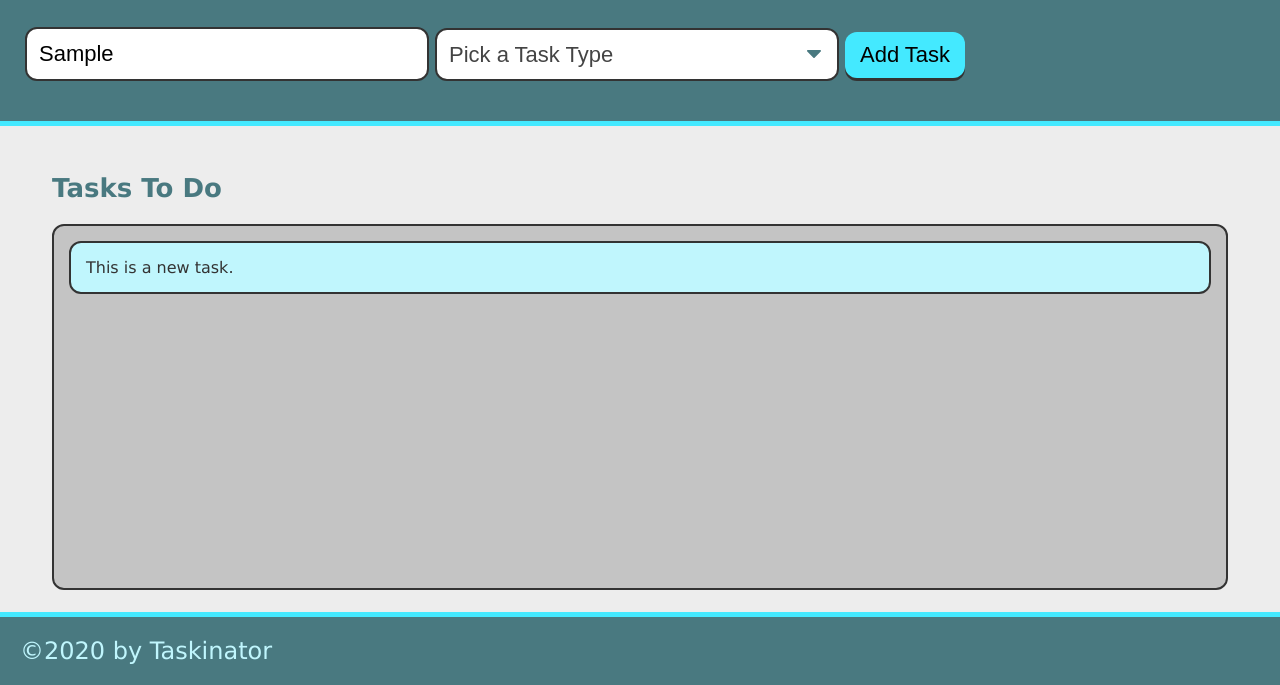
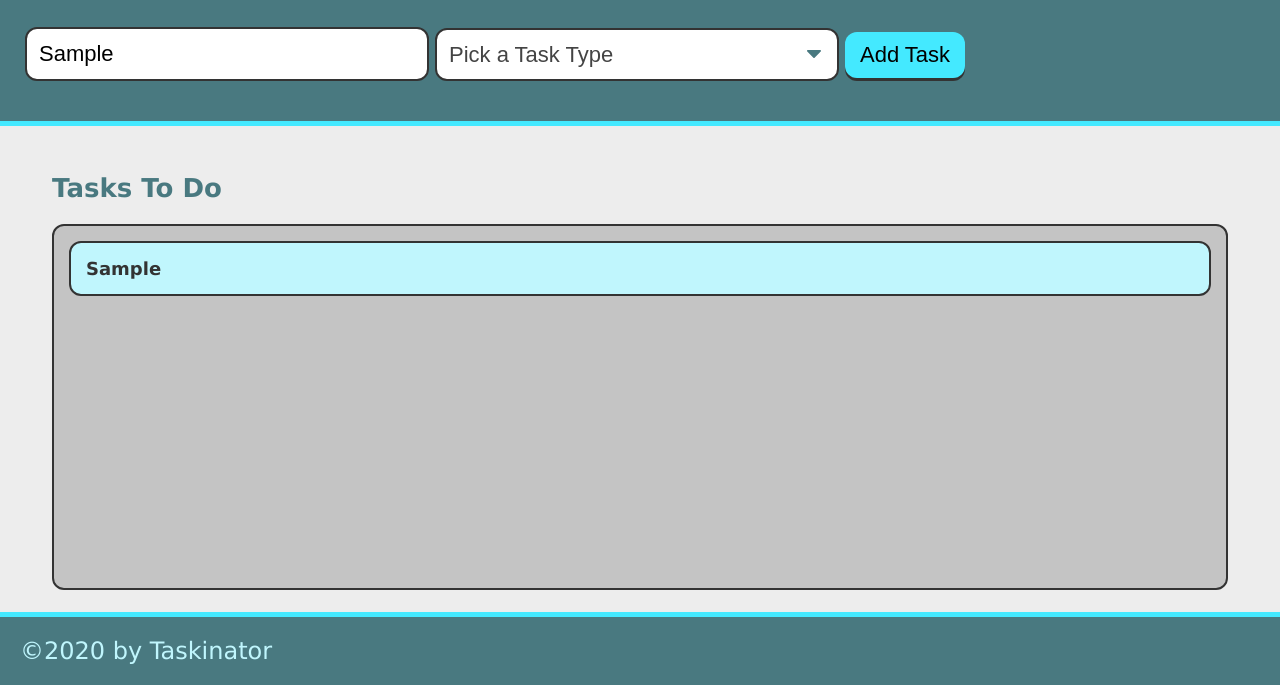
Before and after one commit to CarlJMcGee/taskinator, a plain HTML site: page index.html in a window 1280 px wide. Both pictures are taken after typing "Sample" into the empty fields and a click on the button "Add Task". Shown: the part 115-800 px from the top of the page. Drawn offline with Linux system fonts and the light colour scheme.

Commit message:
created obj for task info

```diff
--- a/assets/js/script.js
+++ b/assets/js/script.js
@@ -1,14 +1,43 @@
-var buttonEl = document.querySelector("#save-task");
 var tasksToDoEl = document.querySelector("#tasks-to-do");
 var formEl = document.querySelector("#task-form");
 
-var createTaskHandler = function () {
+var taskFormHandler = function (event) {
   event.preventDefault();
 
+  //pull form values
+  var taskNameInput = document.querySelector("input[name='name']").value;
+  var taskTypeInput = document.querySelector("select[name='task-type']").value;
+
+  var taskDataObj = {
+    name: taskNameInput,
+    type: taskTypeInput,
+  };
+
+  createTaskEl(taskDataObj);
+};
+
+var createTaskEl = function (taskDataObj) {
+  // create list El
   var listItemEl = document.createElement("li");
   listItemEl.className = "task-item";
-  listItemEl.textContent = "This is a new task.";
+
+  //create div to hold info
+  var taskInfoEl = document.createElement("div");
+  taskInfoEl.className = "task-info";
+
+  // add html content to div
+  taskInfoEl.innerHTML =
+    "<h3 class='task-name'>" +
+    taskDataObj.name +
+    "</h3><span class='task-type'>" +
+    taskDataObj.type +
+    "</span>";
+
+  // append info to list
+  listItemEl.appendChild(taskInfoEl);
+
+  //append list to body
   tasksToDoEl.appendChild(listItemEl);
 };
 
-formEl.addEventListener("submit", createTaskHandler);
+formEl.addEventListener("submit", taskFormHandler);
--- a/index.html
+++ b/index.html
@@ -16,8 +16,7 @@
         <div class="form-group">
           <input
             type="text"
-            nam
-            e="name"
+            name="name"
             id="name"
             placeholder="Enter Task Name"
           />
```
